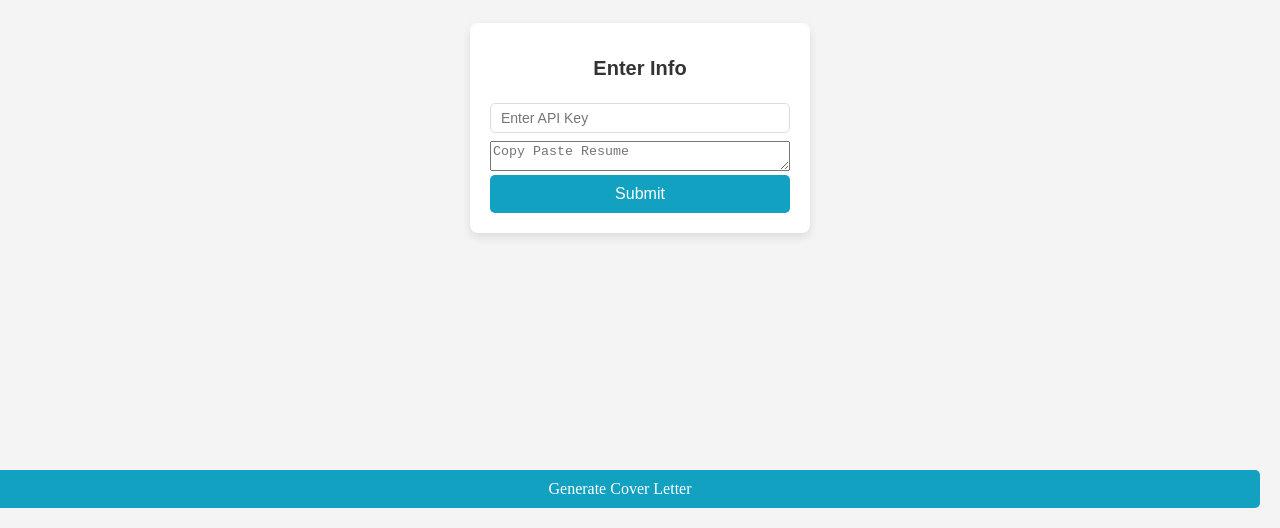
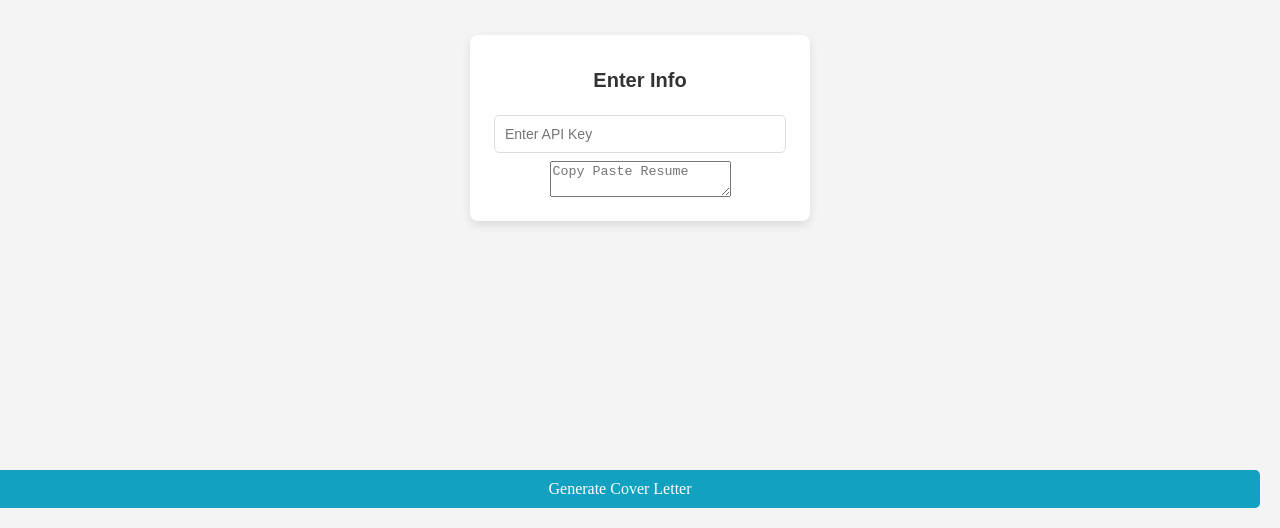
Before and after one commit to Neel49/Simplify-Cover-Letter-Generator, a website built with webpack: page popup.html in a window 1280 px wide. Shown: the part 272-800 px from the top of the page. Built offline with nearby package versions, Linux system fonts and the light colour scheme; no server answers.

Commit message:
sync inputs with storage

```diff
--- a/popup.html
+++ b/popup.html
@@ -5,25 +5,6 @@
     <meta name="viewport" content="width=device-width, initial-scale=1.0">
     <title>My Extension</title>
     <link rel="stylesheet" href="styles.css">
-    <style>
-        #api-key-input, #resume-input {
-            width: 100%;
-            height: 30px;
-            box-sizing: border-box;
-        }
-
-        #submit {
-            background-color: rgb(18, 161, 192);
-            border: none;
-            color: white;
-            padding: 10px;
-            cursor: pointer;
-        }
-
-        #submit:hover {
-            background-color: rgb(15, 140, 170);
-        }
-    </style>
 </head>
 <body>
     <div class="main">
@@ -34,7 +15,6 @@
         <div>
             <textarea id="resume-input" placeholder="Copy Paste Resume"></textarea>
         </div>
-        <button id="submit">Submit</button>
     </div>
     <script src="popup.js"></script>
 </body>
--- a/popup.js
+++ b/popup.js
@@ -1,11 +1,31 @@
-document.addEventListener("DOMContentLoaded", function() {
-  document.getElementById("submit").addEventListener("click", () => {
-    const apiKey = document.getElementById("api-key-input").value;
-    const resumeText = document.getElementById("resume-input").value;
+const sendMessageToContent = (message) => {
+  chrome.tabs.query({currentWindow: true, active: true}, (tabs) => {
+    var activeTab = tabs[0];
+    chrome.tabs.sendMessage(activeTab.id, message);
+});
+};
 
-    chrome.tabs.query({currentWindow: true, active: true}, (tabs) => {
-      var activeTab = tabs[0];
-      chrome.tabs.sendMessage(activeTab.id, {"action": "submit", apiKey, resumeText});
+
+document.addEventListener("DOMContentLoaded", function () {
+  const apiKeyInput = document.getElementById("api-key-input");
+  const resumeInput = document.getElementById("resume-input");
+
+  // Load saved values from localStorage
+  apiKeyInput.value = localStorage.getItem("apiKey") || "";
+  resumeInput.value = localStorage.getItem("resumeText") || "";
+
+  sendMessageToContent({action: "update-apiKey", apiKey: apiKeyInput.value});
+  sendMessageToContent({action: "update-resumeText", resumeText: resumeInput.value});
+
+  // Save new values on input change
+  apiKeyInput.addEventListener("input", () => {
+      localStorage.setItem("apiKey", apiKeyInput.value);
+      sendMessageToContent({action: "update-apiKey", apiKey: apiKeyInput.value});
   });
+
+  resumeInput.addEventListener("input", () => {
+      localStorage.setItem("resumeText", resumeInput.value);
+      sendMessageToContent({action: "update-resumeText", resumeText: resumeInput.value});
   });
+
 });
--- a/src/contentScript.js
+++ b/src/contentScript.js
@@ -213,10 +213,14 @@ async function generateCoverLetter() {
 
 chrome.runtime.onMessage.addListener((message, sender, sendResponse) => {
   // Example: Do something with the received data
-  if (message.action === "submit" && message.apiKey && message.resumeText) {
+  if (message.action === "update-apiKey" && message.apiKey) {
     OPENAI_API_KEY = message.apiKey;
+    console.log("API UPDATE", OPENAI_API_KEY);
+  } else if (message.action === "update-resumeText" && message.resumeText) {
     MY_RESUME = message.resumeText;
+    console.log("RESUME UPDATE", MY_RESUME);
   }
+
 });
 
 
```
